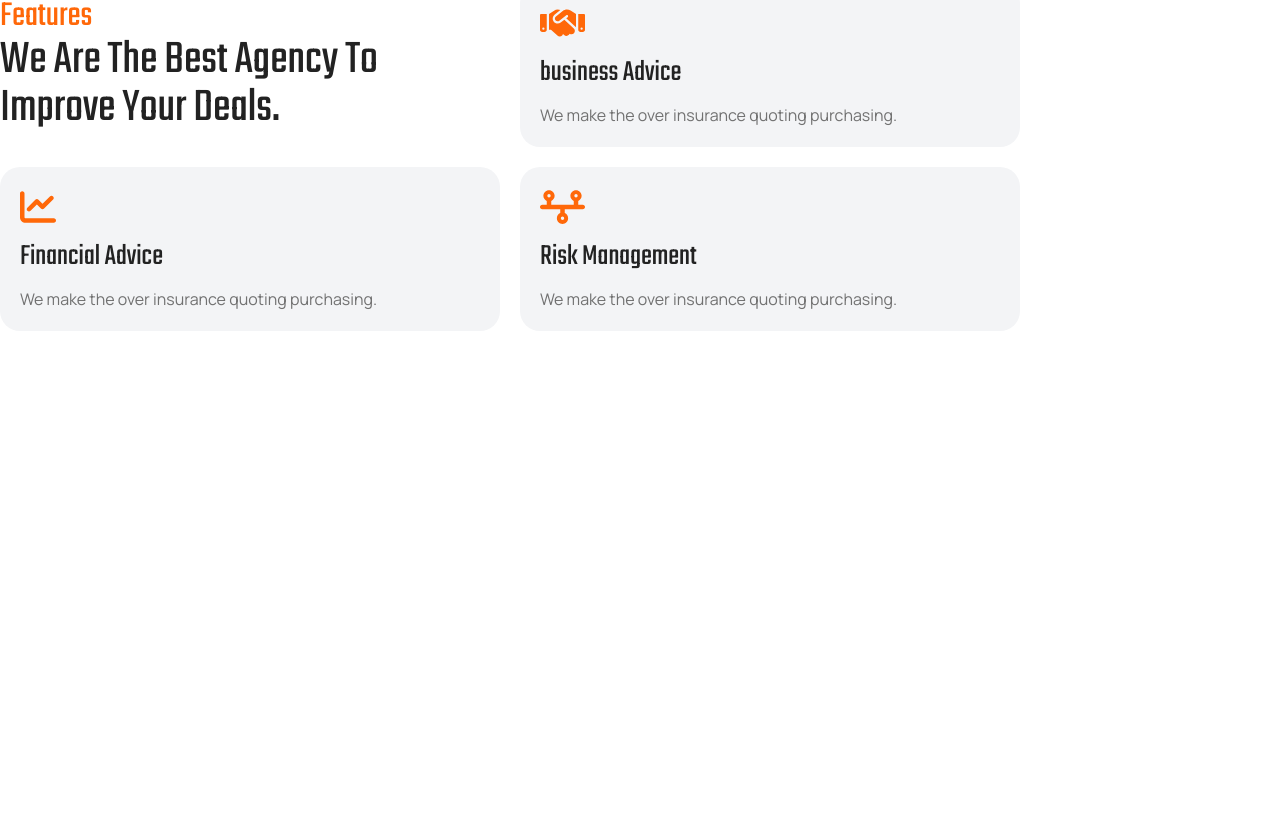
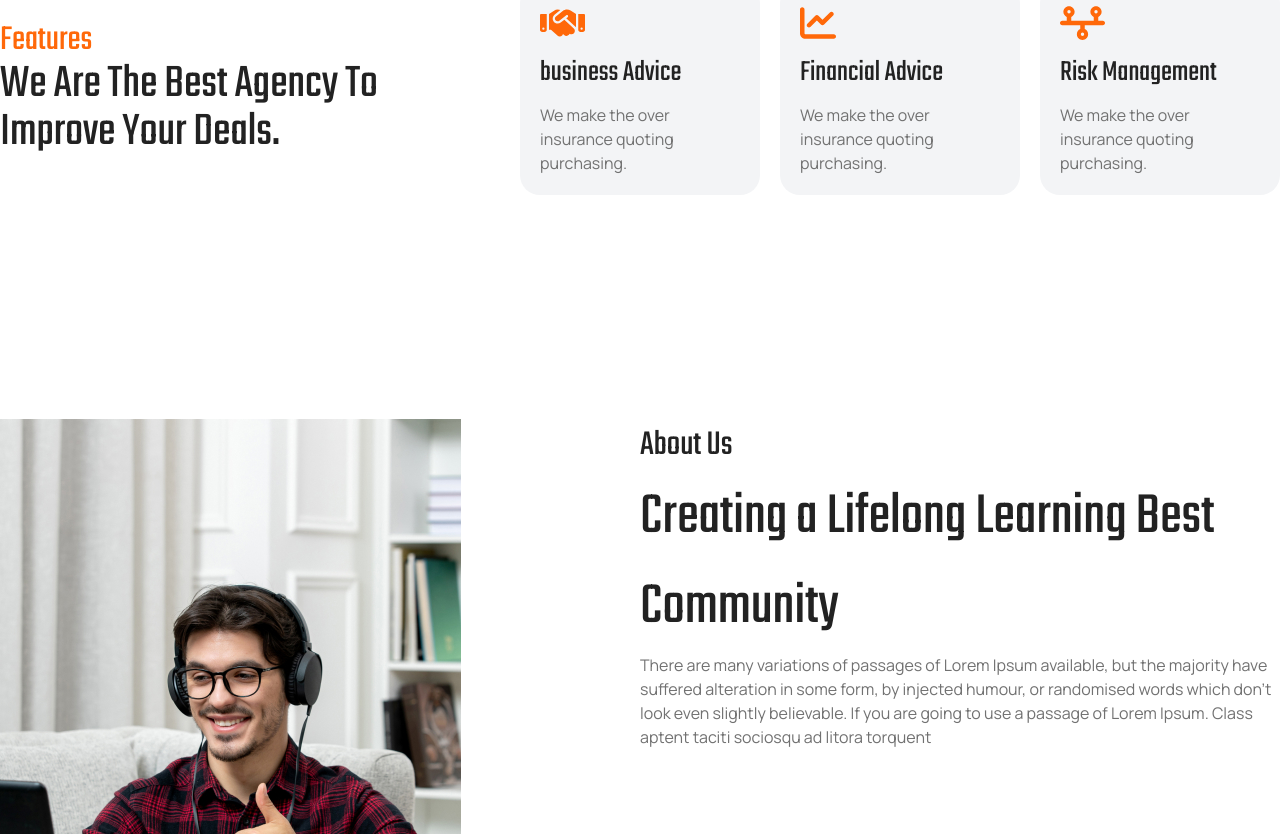
Before and after one commit to amirayhan/shopno-business-agency, a React (Vite) app: page / in a window 1280 px wide. Shown: the part 906-1740 px from the top of the page. Before the commit the page ends 1349 px from the top, so only its background shows below. Built offline with nearby package versions, Linux system fonts and the light colour scheme.

Commit message:
about section is started

```diff
--- a/src/App.jsx
+++ b/src/App.jsx
@@ -1,4 +1,5 @@
 import React from "react";
+import About from "./components/About/About";
 import Features from "./components/Features/Features";
 import Header from "./components/Header/Header";
 import Hero from "./components/Hero/Hero";
@@ -9,6 +10,7 @@ const App = () => {
             <Header></Header>
             <Hero></Hero>
             <Features></Features>
+            <About></About>
         </div>
     );
 };
--- /dev/null
+++ b/src/components/About/About.jsx
@@ -0,0 +1,22 @@
+import React from "react";
+import about from "../../assets/about.jpg";
+
+const About = () => {
+    return (
+        <div className="w-full bg-white py-28">
+            <div className="md:max-w-[1480px] max-w-[600] m-auto grid grid-cols-2">
+                <img src={about} alt="about image" />
+                <div className="about_content">
+                    <h3>About Us</h3>
+                    <h2>Creating a Lifelong Learning Best Community</h2>
+                    <p>
+                        There are many variations of passages of Lorem Ipsum available, but the majority have suffered alteration in some form, by injected humour, or randomised words which don't look even slightly believable. If you are going to use a passage of Lorem Ipsum. Class aptent taciti
+                        sociosqu ad litora torquent
+                    </p>
+                </div>
+            </div>
+        </div>
+    );
+};
+
+export default About;
--- a/src/components/FeatureItem/FeatureItem.jsx
+++ b/src/components/FeatureItem/FeatureItem.jsx
@@ -2,7 +2,7 @@ import React from "react";
 
 const FeatureItem = ({ title, icon }) => {
     return (
-        <div className="feature_item p-10 sm:p-5 bg-gray-100 rounded-[20px] sm:col-span-2 xs:col-span-2">
+        <div className="feature_item p-10 sm:p-5 bg-gray-100 rounded-[20px]">
             <span className="text-5xl sm:text-4xl text-[#ff6809]">{icon}</span>
             <h3 className="py-3 sm:text-3xl">{title}</h3>
             <p>We make the over insurance quoting purchasing.</p>
--- a/src/components/Features/Features.jsx
+++ b/src/components/Features/Features.jsx
@@ -6,7 +6,7 @@ import { FontAwesomeIcon } from "@fortawesome/react-fontawesome";
 const Features = () => {
     return (
         <div className="w-full bg-white py-28">
-            <div className="md:max-w-[1480px] max-w-[600px] m-auto grid grid-cols-5 gap-5 items-center">
+            <div className="md:max-w-[1480px] max-w-[600px] m-auto grid lg:grid-cols-5 gap-5 items-center">
                 <div className="features_heading md:col-span-2 sm:col-span-5 xs:col-span-5">
                     <h4 className="text-4xl text-[#ff6809]">Features</h4>
                     <h2 className=" sm:text-5xl leading-[60px]">We Are The Best Agency To Improve Your Deals.</h2>
```
Also changed, not shown: src/assets/about.jpg (added).
